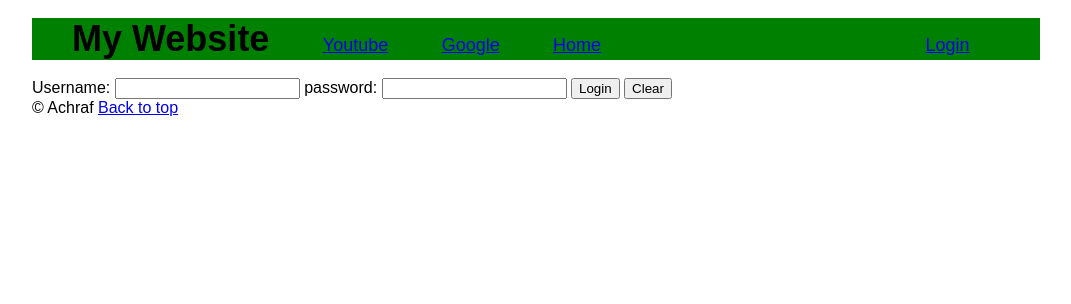
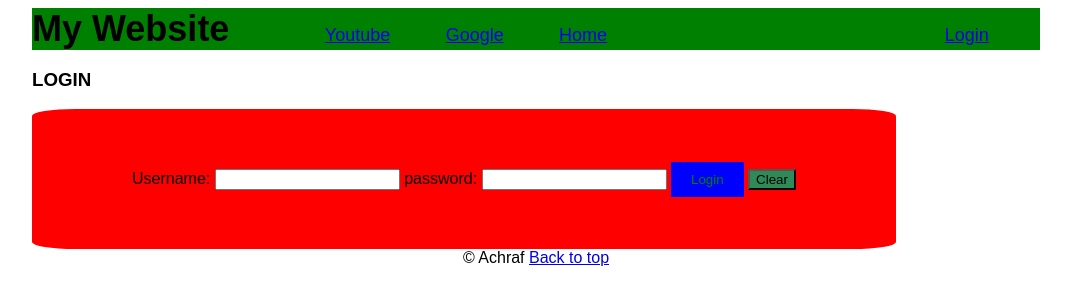
Before and after one commit to AchrafAlkatib/Website, a plain HTML site: page Login.html in a window 1280 px wide. Shown: the whole page, without its empty margins (104-1175 px from the left). Drawn offline with Linux system fonts and the light colour scheme.

Commit message:
Hopefully done

```diff
--- a/Login.html
+++ b/Login.html
@@ -3,16 +3,17 @@
 <html lang="en">
 
 <head>
-    <meta charset="UTF-8">
+<meta charset="UTF-8">
     <title>My First Web page!</title>
     <link rel="stylesheet" href="style.css" />
 </head>
 
 <body>
+
     <header id="header">
+        <h1>My Website</h1>
+        <ul id="inline">
 
-        <ul>
-            <h1>My Website</h1>
             <li>
                 <a href="https://www.Youtube.com" target="_blank">Youtube</a>
             </li>
@@ -22,17 +23,18 @@
             <li>
                 <a href="Index.html">Home</a>
                 </li>
-            <li id="right">
-            <a href="Login.html">Login</a>
-            </li>
+
 
         </ul>
+        <a id="right" href="Login.html">Login</a>
     </header>
 
 
     <div>
+       <section>
+           <h3 id="uppercase">Login</h3>
+       </section>
 
-        </section>
 
         <section>
             <form>
@@ -43,9 +45,9 @@
                 <input type="password" id="password" name="password" />
 
 
-                <input type="submit" value="Login" />
+                <input id="Login-button" type="submit" value="Login" />
 
-                <input type="reset" value="Clear" />
+                <input id="Clear-button" type="reset" value="Clear" />
             </form>
         </section>
     </div>
--- a/style.css
+++ b/style.css
@@ -18,3 +18,53 @@ html{
     margin-right: auto;
     font-family: sans-serif;
 }
+footer{
+    text-align: center;
+
+}
+#inline{
+    display: inline;
+}
+aside{
+    width: 30%;
+    padding-left: 15px;
+    margin-left: 15px;
+    float: right;
+    background-color: hotpink;
+}
+article{
+    width: 30%;
+    text-align: center;
+    background-color: tan;
+    display: inline-block;
+    vertical-align: top;
+    border-width: 2px;
+    border-style: solid;
+}
+#uppercase{
+    text-transform: uppercase;
+}
+form{
+    display: table-cell;
+    vertical-align: middle;
+    padding: 20px;
+    background-color: red;
+    height: 100px;
+    text-align: center;
+    border-radius: 5%;
+    padding-left: 100px;
+    padding-right: 100px;
+
+}
+#Login-button{
+background-color: blue;
+color: green;
+border: none;
+padding: 10px 20px;
+}
+#Clear-button{
+background-color: seagreen;
+}
+#Clear-button:hover{
+    background-color: purple;
+}
```
Also changed, not shown: Index.html (+27 -27 lines).
